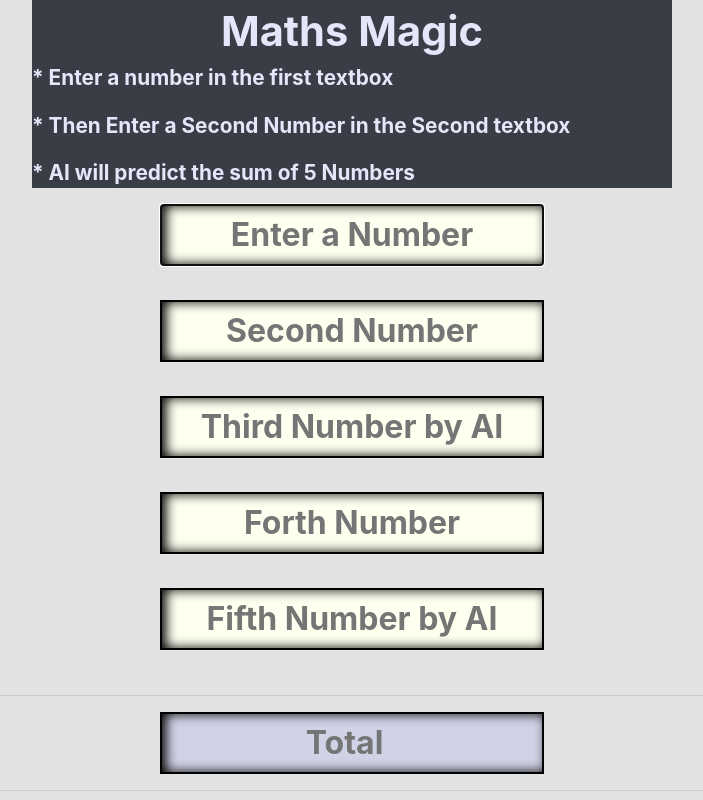
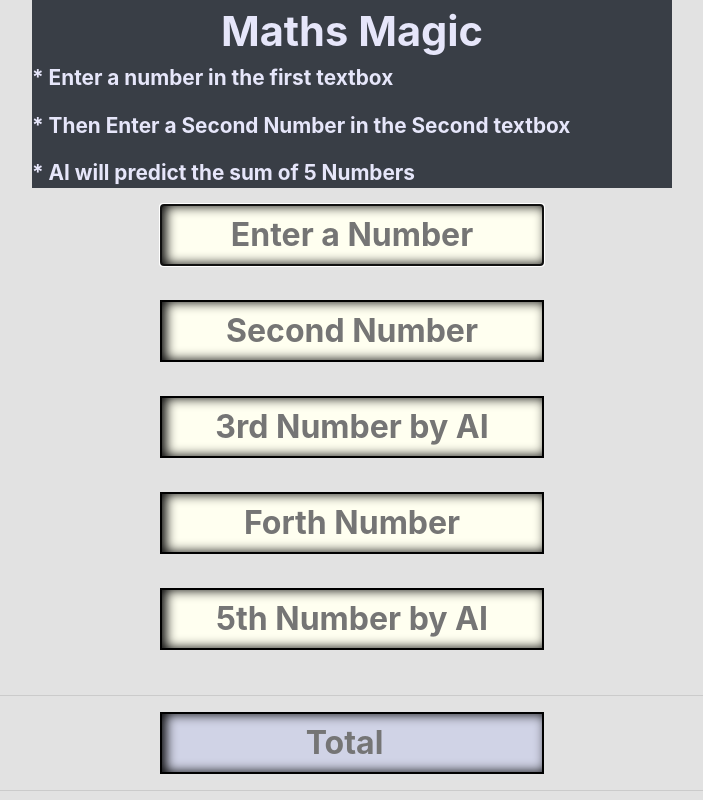
Before and after one commit to ajayda24/MathsMagic-1, a plain HTML site: page index.html in a window 1280 px wide. Shown: the top 800 px of the page, without its empty margins (288-991 px from the left). Drawn offline with nearby package versions, Linux system fonts and the light colour scheme.

Commit message:
Update index.html

```diff
--- a/index.html
+++ b/index.html
@@ -31,9 +31,9 @@
         <input type="text" class="form-text" name="firstNumber" id="first" placeholder="Enter a Number" required autofocus autocomplete="off"><br>
 
         <input type="text" class="form-text" name="secondNumber" id="second" placeholder="Second Number" onkeyup="secondTextbox(this)"  autocomplete="off"><br>
-        <input type="text" class="form-text" name="thirdNumber" id="third" placeholder="Third Number by AI"  disabled><br>
+        <input type="text" class="form-text" name="thirdNumber" id="third" placeholder="3rd Number by AI"  disabled><br>
         <input type="text" class="form-text" name="forthNumber" id="forth" placeholder="Forth Number"   disabled onkeyup="forthTextbox(this)"  autocomplete="off"><br>
-        <input type="text" class="form-text" name="fifthNumber" id="fifth" placeholder="Fifth Number by AI"   disabled><br>
+        <input type="text" class="form-text" name="fifthNumber" id="fifth" placeholder="5th Number by AI"   disabled><br>
         <hr>
         <input type="number" class="form-text" name="answerNumber" id="answer" placeholder="Total" disabled>
         <hr>
```
